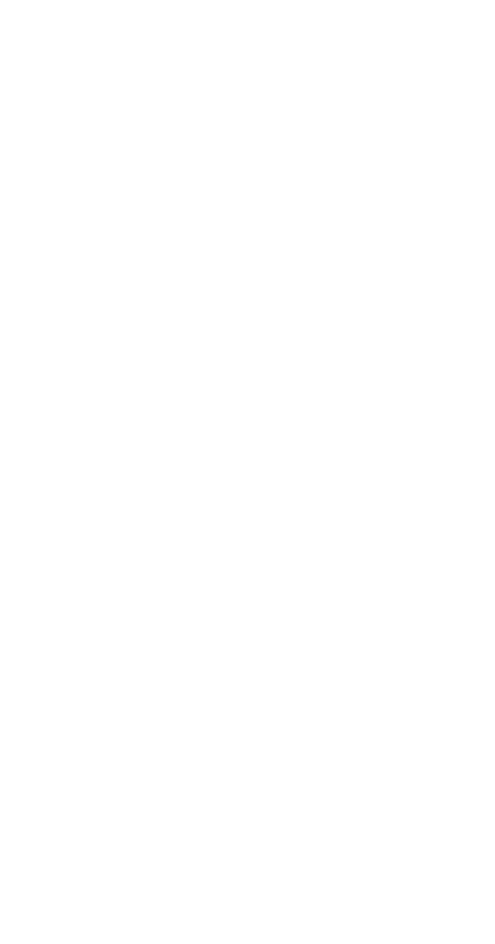
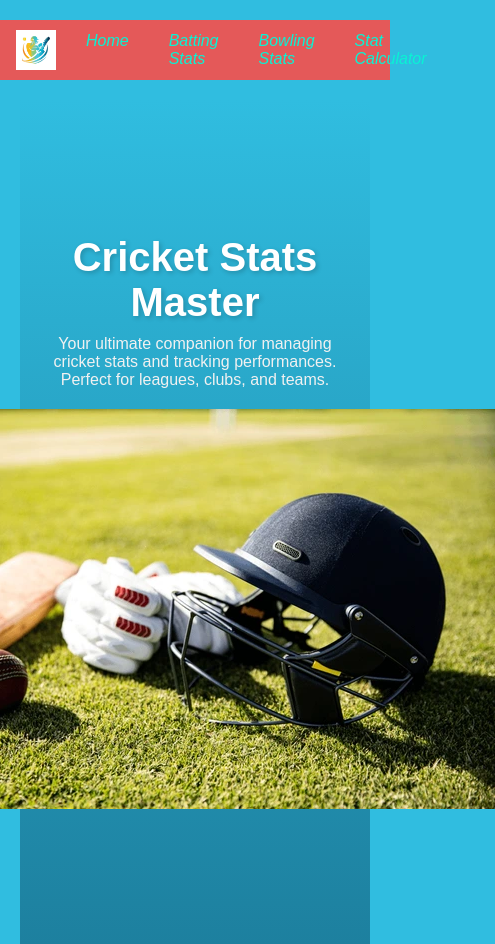
Before and after one commit to ShayaanChowdhury/Softwareassessment, a website: page myPWA/frontend/homepage.html in a window 390 px wide. Shown: the whole page, 495 px wide, since content can reach past the window. Before the commit the page ends 844 px from the top, so only its background shows below. Drawn offline with Linux system fonts and the light colour scheme.

Commit message:
Created homepage
Styled the homepage and made the code perfect

```diff
--- a/myPWA/frontend/homepage.html
+++ b/myPWA/frontend/homepage.html
@@ -0,0 +1,29 @@
+<!DOCTYPE html>
+<html lang="en">
+<head>
+    <meta charset="UTF-8">
+    <meta name="viewport" content="width=device-width, initial-scale=1.0">
+    <title>Cricket Stats Master - Homepage</title>
+    <link rel="stylesheet" href="style.css">
+</head>
+<body>
+    <nav class="navbar">
+        <img src="logo.png" alt="Cricket Stats Logo">
+        <div class="navbar-links">
+            <a href="homepage.html">Home</a>
+            <a href="batting.html">Batting Stats</a>
+            <a href="bowling.html">Bowling Stats</a>
+            <a href="index.html">Stat Calculator</a>
+        </div>
+    </nav>
+
+    <div class="hero">
+        <div class="hero-content">
+            <h1>Cricket Stats Master</h1>
+            <p>Your ultimate companion for managing cricket stats and tracking performances. Perfect for leagues, clubs, and teams.</p>
+        </div>
+        <img src="gear.png" alt="Cricket Gear" class="hero-image">
+    </div>
+
+</body>
+</html>
--- a/myPWA/frontend/style.css
+++ b/myPWA/frontend/style.css
@@ -31,7 +31,9 @@
 .navbar-links a {
     color: rgb(9, 243, 212);
     text-decoration: none;
-    font-weight: bold;
+    font-weight: lighter;
+    font-style: italic;
+    font-family:fantasy;
 }
 
 .navbar-links a:hover {
@@ -48,12 +50,69 @@
     padding: 0 20px;
 }
 
-h1 {
+.hero {
+    width: 100%;
+    height: 100vh;
+    background-color: #30bde0;
+    color: #fff;
+    display: flex;
+    flex-direction: column;
+    justify-content: center;
+    align-items: center;
+    text-align: center;
+    padding: 20px;
+    background: linear-gradient(to bottom, #30bde0, #1d809f);
+}
+
+.hero h1 {
+    font-size: 3rem;
+    margin-bottom: 10px;
+    color: #fff;
+    text-shadow: 2px 2px 5px rgba(0, 0, 0, 0.2);
+}
+
+.hero p {
+    font-size: 1.2rem;
+    margin-bottom: 20px;
+    color: #f1f1f1;
+}
+
+.featured {
+    padding: 40px 20px;
+    text-align: center;
+    background-color: #f8f9fa;
+}
+
+.featured h2 {
     font-size: 2rem;
     margin-bottom: 20px;
+    color: #222;
+}
+
+.featured p {
+    font-size: 1.1rem;
+    color: #555;
+}
+
+.featured img {
+    width: 100%;
+    max-width: 400px;
+    margin-top: 20px;
+    border-radius: 8px;
+    box-shadow: 0 0 10px rgba(0, 0, 0, 0.1);
+}
+
+.footer {
+    background-color: #343a40;
+    color: white;
+    padding: 20px;
     text-align: center;
-    color: #222;
-    position: relative;
+    margin-top: auto;
+}
+
+.footer p {
+    font-size: 0.9rem;
+    margin: 0;
 }
 
 form {
@@ -144,7 +203,16 @@
     background-color: #f1f1f1;
 }
 
-#battingStats, #bowlingStats {
-    width: 100%;
-    max-width: 600px;
+@media (max-width: 768px) {
+    .hero h1 {
+        font-size: 2.5rem;
+    }
+
+    .hero p {
+        font-size: 1rem;
+    }
+
+    .featured img {
+        max-width: 300px;
+    }
 }
```
Also changed, not shown: myPWA/frontend/batsman.png (deleted).
